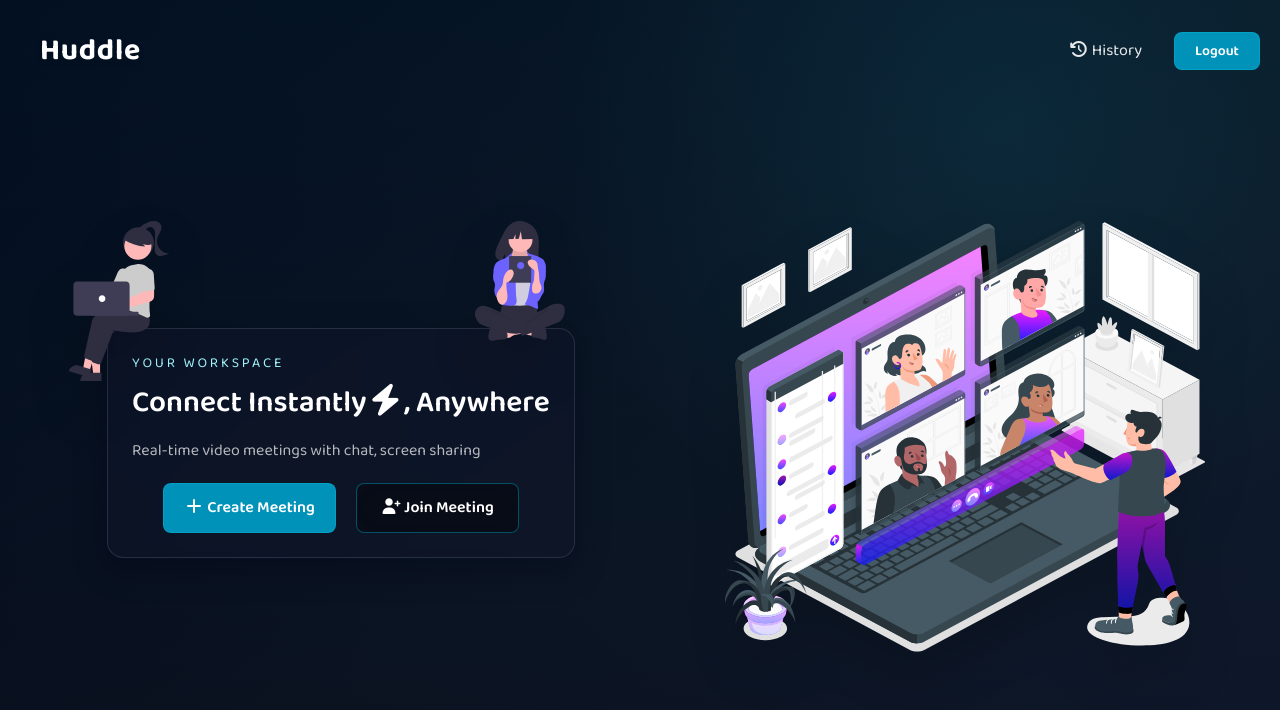
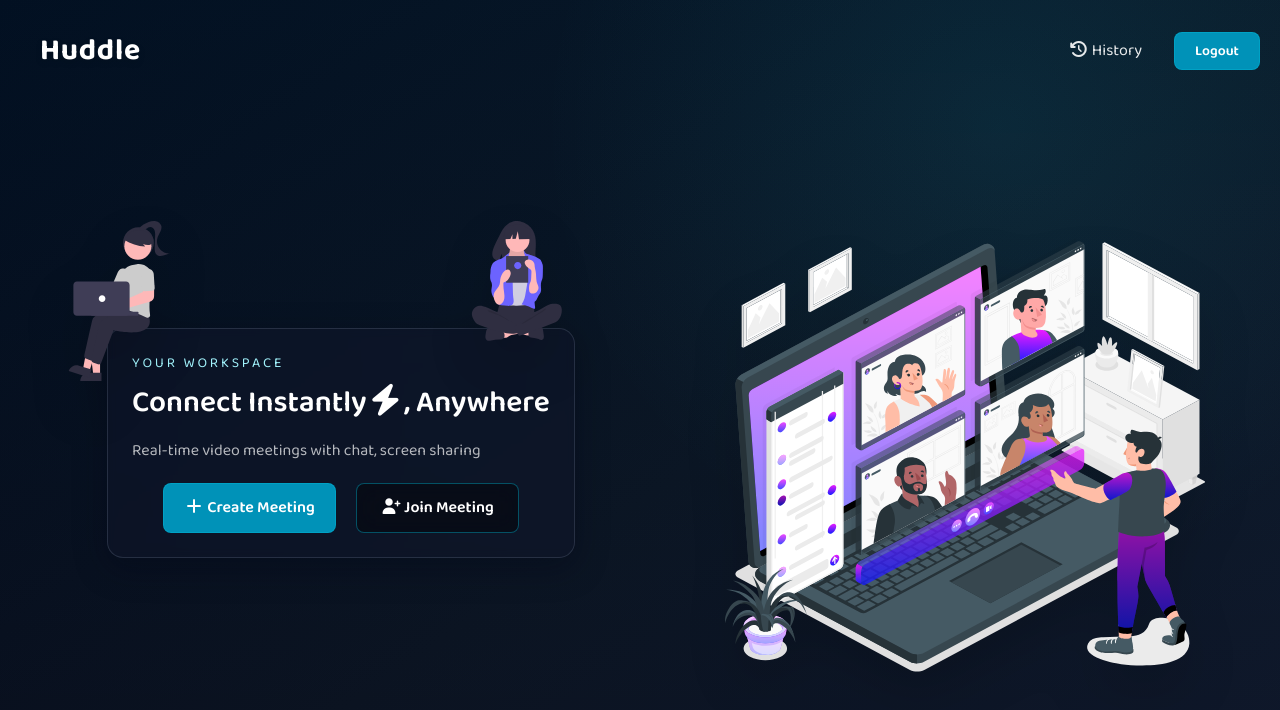
Before and after one commit to Mokshith2c/huddle, a React (Vite) app in the folder frontend/: page /home in a window 1280 px wide. Shown: the top 710 px of the page. Built offline with nearby package versions, Linux system fonts and the light colour scheme; no server answers; sample sign-in values are in the browser's storage; a web font is replaced by a local one.

Commit message:
feat: improve meeting landing page UI

```diff
--- a/frontend/src/pages/Home.jsx
+++ b/frontend/src/pages/Home.jsx
@@ -110,7 +110,7 @@ function Home() {
 						<img
 							src="/loginper3.svg"
 							alt=""
-							className="hidden md:block absolute -top-27 left-88 z-2 size-30 drop-shadow-2xl"
+							className="hidden md:block absolute -top-27 left-9/12 z-2 size-30 drop-shadow-2xl"
 						/>
 						<p className="text-cyan-200 text-sm tracking-[0.2em] uppercase">Your workspace</p>
 
@@ -133,7 +133,7 @@ function Home() {
 				<img
 					src="/home.svg"
 					alt="app preview"
-					className="w-75 md:w-100 lg:w-120 drop-shadow-2xl self-center"
+					className="w-75 mt-10 md:w-100 lg:w-120 drop-shadow-2xl self-center"
 				/>
 			</div>
 
```
